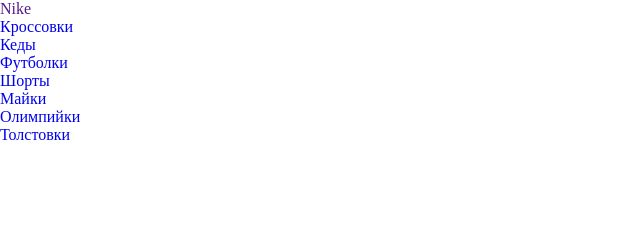
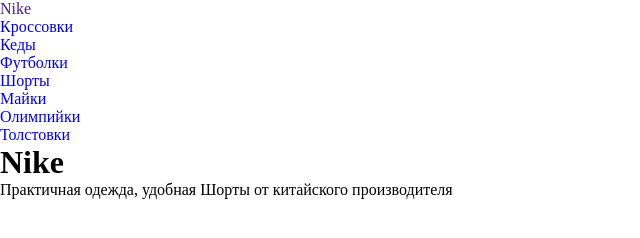
Before and after one commit to saydimov/test, a plain HTML site: page index.html in a window 1280 px wide. Shown: the whole page, without its empty margins (0-640 px from the left). Drawn offline with Linux system fonts and the light colour scheme.

Commit message:
v1 full html

```diff
--- a/index.html
+++ b/index.html
@@ -21,6 +21,10 @@
                <li class="header__menu-item"><a href="#" class="header__menu-link">Толстовки</a></li>
            </ul>
        </nav>
+       <div class="header__content">
+           <h1 class="header__title">Nike</h1>
+           <p class="header__description">Практичная одежда, удобная Шорты от китайского производителя</p>
+       </div>
    </header>
 </body>
 </html>
```
